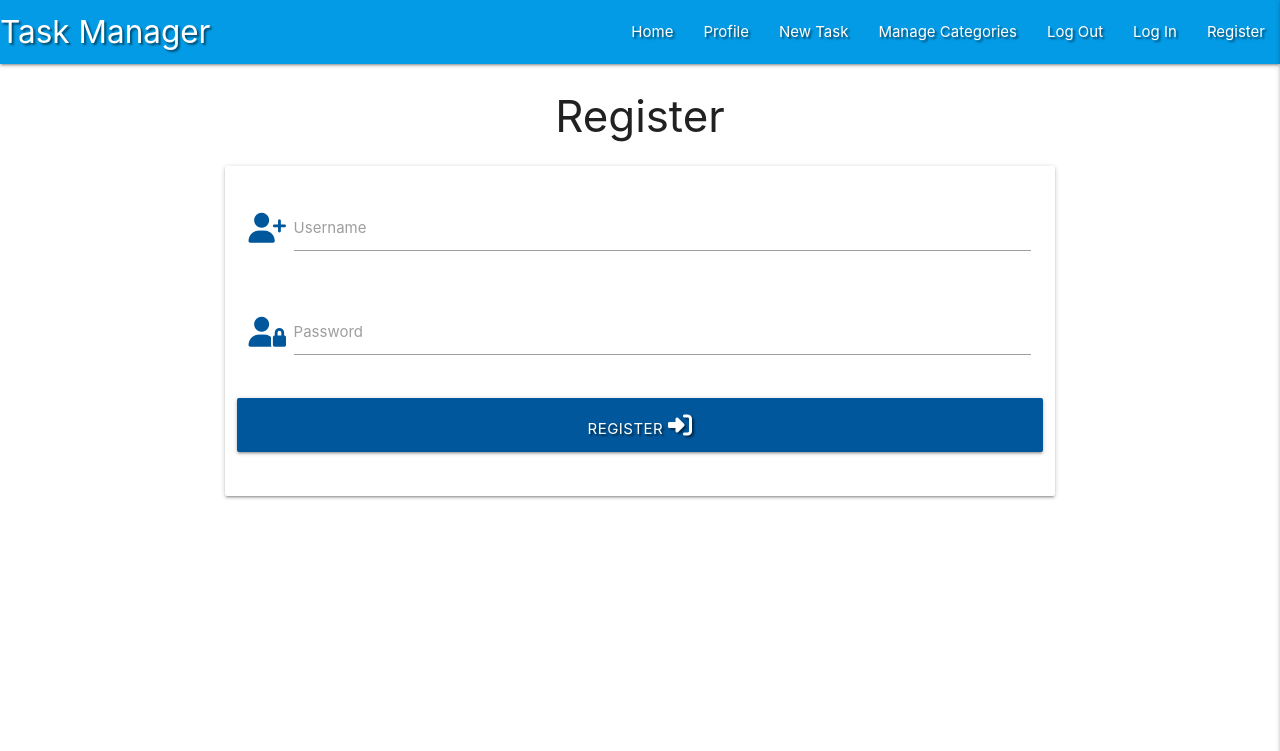
After one commit to monkphin/NoSQL-Tasks, a Flask app: page /register in a window 1280 px wide. The commit adds this page. Shown: the top 751 px of the page. Run offline with Flask 3, Linux system fonts and the light colour scheme; some libraries are stand-ins or nearby versions.

Commit message:
add register template

```diff
--- a/app.py
+++ b/app.py
@@ -4,6 +4,7 @@ from flask import (
     redirect, request, session, url_for)
 from flask_pymongo import PyMongo
 from bson.objectid import ObjectId
+from werkzeug.security import generate_password_hash, check_password_hash
 if os.path.exists("env.py"):
     import env
 
@@ -20,8 +21,15 @@ mongo = PyMongo(app)
 @app.route("/")
 @app.route("/get_tasks")
 def get_tasks():
+    """Renders the basic tasks page"""
     tasks = mongo.db.tasks.find()
     return render_template("tasks.html", tasks=tasks)
+
+
+@app.route("/register", methods=["GET", "POST"])
+def register():
+    """Renders the registration page"""
+    return render_template("register.html")
 
 
 if __name__ == "__main__":
--- a/templates/base.html
+++ b/templates/base.html
@@ -26,7 +26,7 @@
                     <li><a href="#">Manage Categories</a></li>
                     <li><a href="#">Log Out</a></li>
                     <li><a href="#">Log In</a></li>
-                    <li><a href="#">Register</a></li>
+                    <li><a href="{{ url_for('register')}}">Register</a></li>
                 </ul>
             </div>
         </nav>
@@ -40,7 +40,7 @@
             <li><a href="#">Manage Categories</a></li>
             <li><a href="#">Log Out</a></li>
             <li><a href="#">Log In</a></li>
-            <li><a href="#">Register</a></li>
+            <li><a href=""{{ url_for('register')}}">Register</a></li>
         </ul>
     </header>
     {% block content %}
--- /dev/null
+++ b/templates/register.html
@@ -0,0 +1,35 @@
+{% extends "base.html" %}
+{% block content %}
+
+<h3 class="center-align">Register</h3>
+
+<div class="row">
+    <form class="col s12 m8 offset-m2" method="POST" action="{{ url_for('register') }}">
+        <div class="card-panel">
+            <!-- username -->
+            <div class="row">
+      <div class="input-field col s12">
+        <i class="fas fa-user-plus prefix light-blue-text text-darken-4"></i>
+        <input id="username" name="username" type="text" class="validate">
+        <label for="username">Username</label>
+      </div>
+            </div>
+            <!-- passowrd -->
+            <div class="row">
+                <div class="input-field col s12">
+        <i class="fas fa-user-lock prefix light-blue-text text-darken-4"></i>
+                    <input id="password" name="password" type="password" class="validate">
+                    <label for="password">Password</label>
+                </div>
+            </div>
+            <!-- register -->
+            <div class="row">
+                <button type="submit" class="col s12 btn-large light-blue darken-4 text-shadow">
+                    Register <i class="fas fa-sign-in-alt"></i>
+                </button>
+            </div>
+        </div>
+    </form>
+</div>
+
+  {% endblock %}
```
